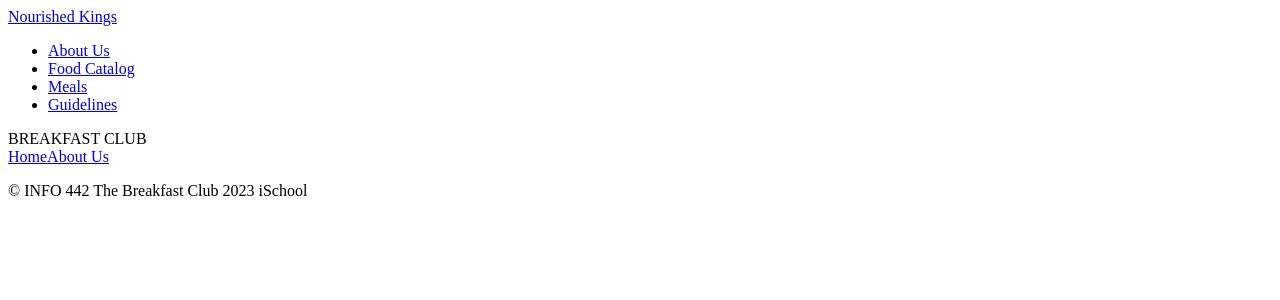
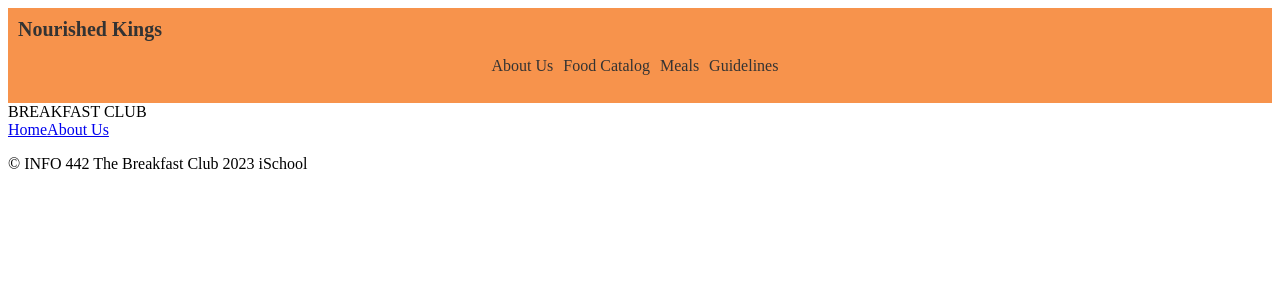
Before and after one commit to UW-INFO442-SP23/breakfast-club, a React (Create React App) app: page / in a window 1280 px wide. Shown: the top 300 px of the page. Built offline with nearby package versions, Linux system fonts and the light colour scheme; the HTML template or start-up script is replaced by a standard one.

Commit message:
trying to style navbar

```diff
--- a/src/index.css
+++ b/src/index.css
@@ -0,0 +1,35 @@
+.navbar-container {
+    background-color: #F7934C;
+    padding: 10px;
+    display: row;
+    height: 75px;
+  }
+   .topNav {
+    display: row;
+    justify-content: center;
+    font-weight: bold;
+    font-family: 'Montserrat';
+  }
+   .site-title {
+    font-size: 20px;
+    color: #333;
+    text-decoration: none;
+  }
+   .nav ul {
+    list-style: none;
+    display: flex;
+    justify-content: center;
+    padding: 0;
+  }
+   .nav li {
+    margin-right: 10px;
+  }
+   .nav a {
+    text-decoration: none;
+    color: #333;
+    font-family: 'Montserrat';
+  }
+   .nav li.active {
+
+    color: red
+  }
```
